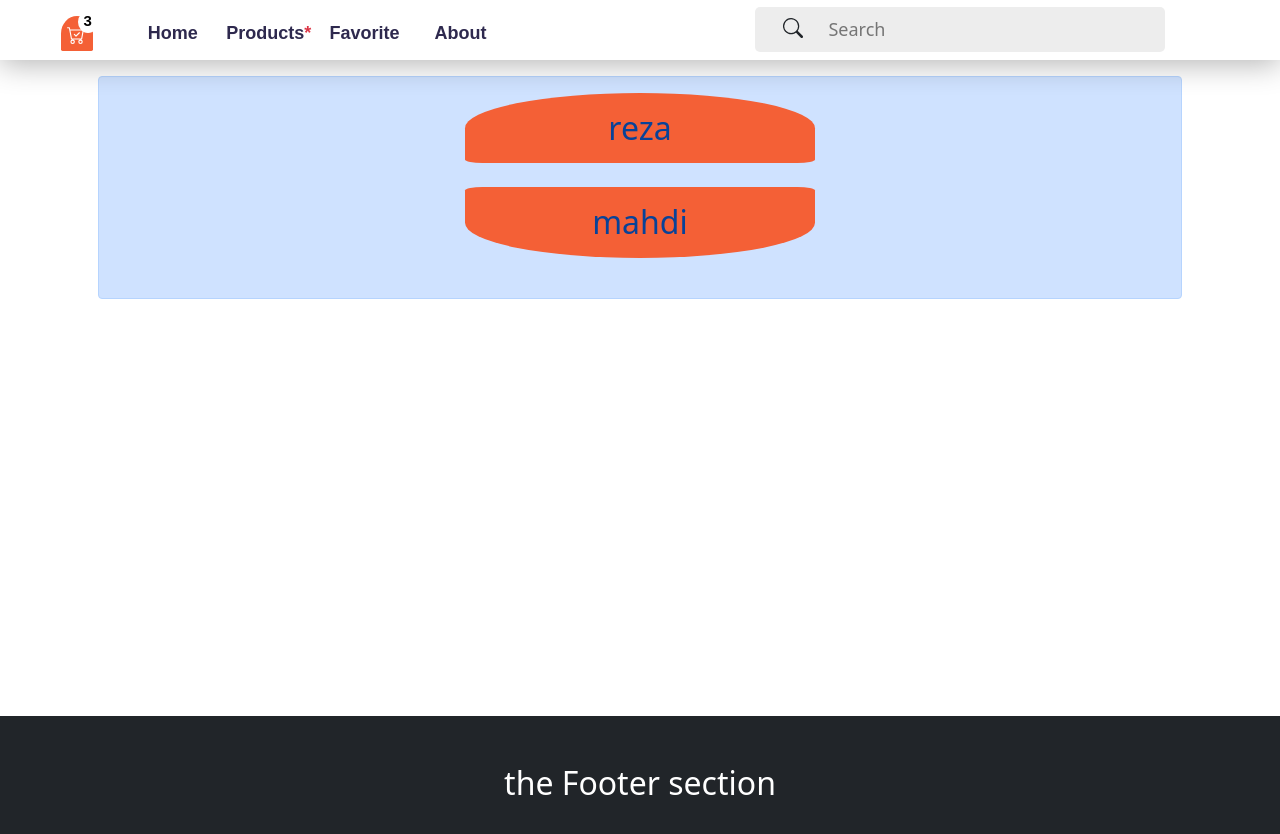
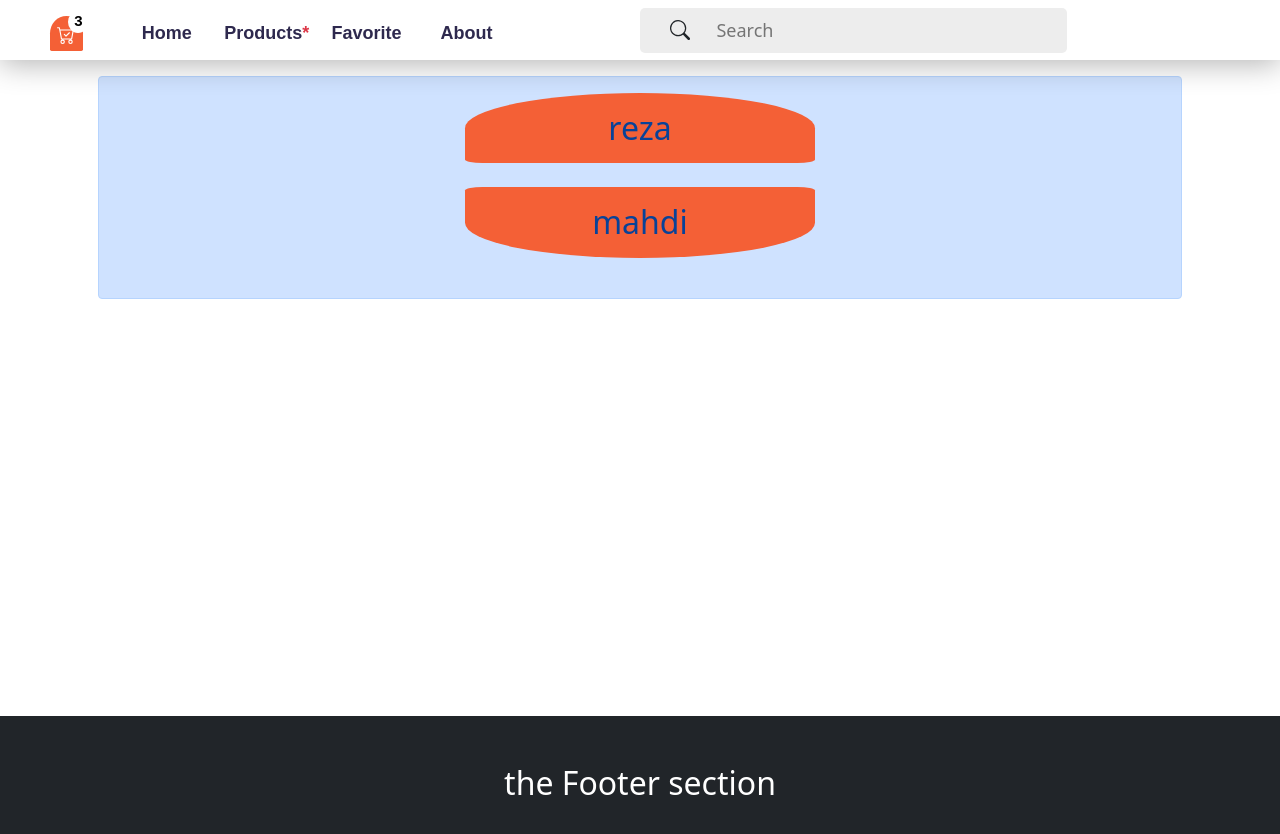
Before and after one commit to RezaSoltanmoradi/Market, a Next.js app: page /cart in a window 1280 px wide. Shown: the top 834 px of the page. Built offline with nearby package versions, Linux system fonts and the light colour scheme.

Commit message:
fix search input

```diff
--- a/Components/Header/Header.jsx
+++ b/Components/Header/Header.jsx
@@ -10,10 +10,10 @@ const Header = () => {
                 [classes.Header]: true,
             })}
         >
-            <div className="col-4 col-lg-6">
+            <div className="col-4 col-lg-6 h-100 mx-0 px-0">
                 <MenuList />
             </div>
-            <div className="col-8 col-lg-6 my-0 py-0">
+            <div className="col-8 col-lg-6 my-0 py-0 mx-0 px-0 h-100 position-relative">
                 <Search />
             </div>
         </div>
--- a/Components/containers/Search/Search.module.scss
+++ b/Components/containers/Search/Search.module.scss
@@ -1,9 +1,9 @@
 @import "../../../styles/mainStyle.scss";
 .container {
-    position: relative;
+    position: absolute;
     top: 0;
-    margin-top: -35px;
-    margin: -35 auto 0;
+    // margin-top: -35px;
+    // margin: -35 auto 0;
     padding-top: 0;
 
     ::-webkit-scrollbar {
@@ -114,10 +114,9 @@
         height: 200px;
     }
 }
-@media screen and (max-width: 990px) {
+@media screen and (max-width: 992px) {
     .container {
         position: relative;
-        top: -30px;
         margin-top: 0;
         margin: 0 auto 0;
         padding-top: 0;
```
Also changed, not shown: Components/SideBar/SideBar.module.scss (+10 -5 lines).
